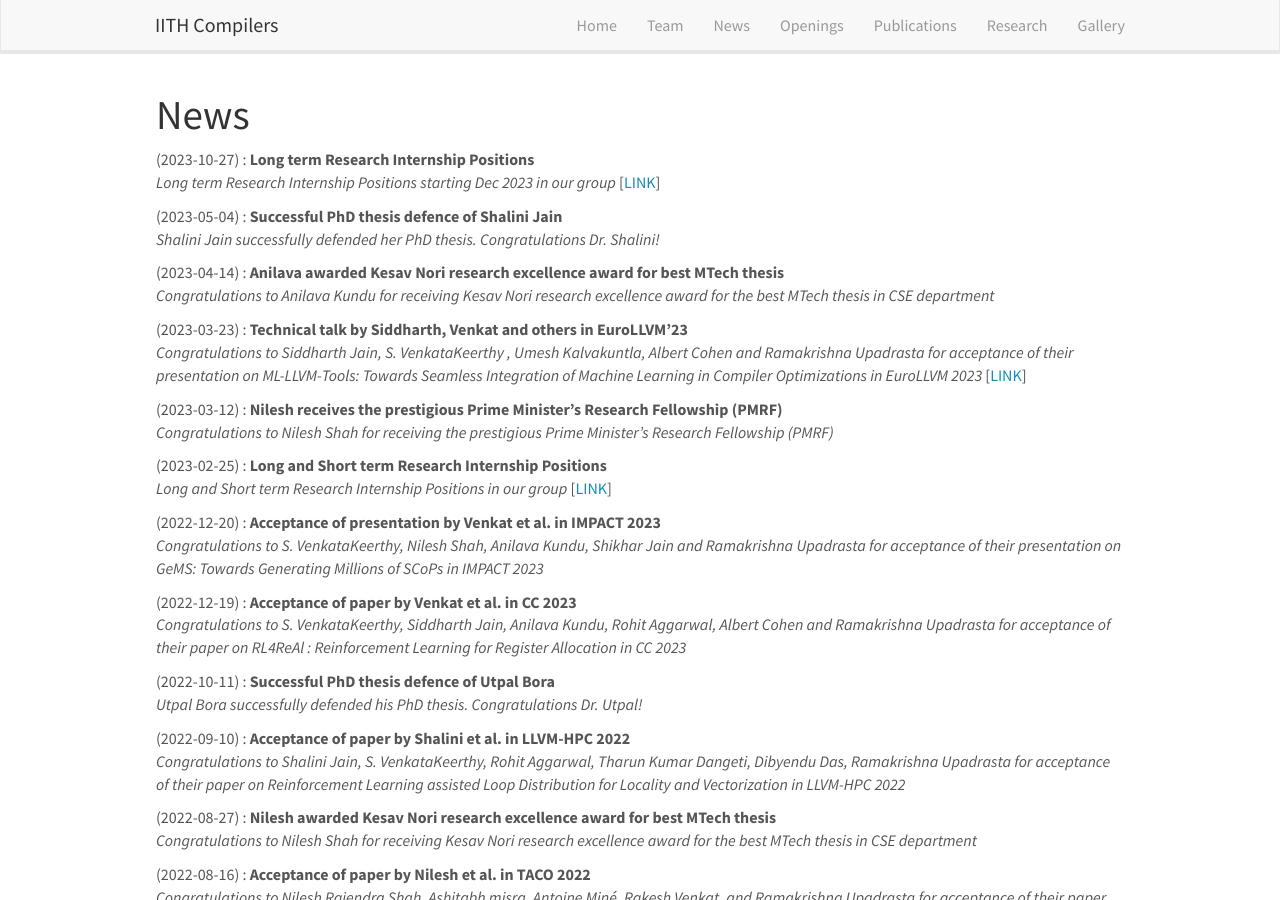
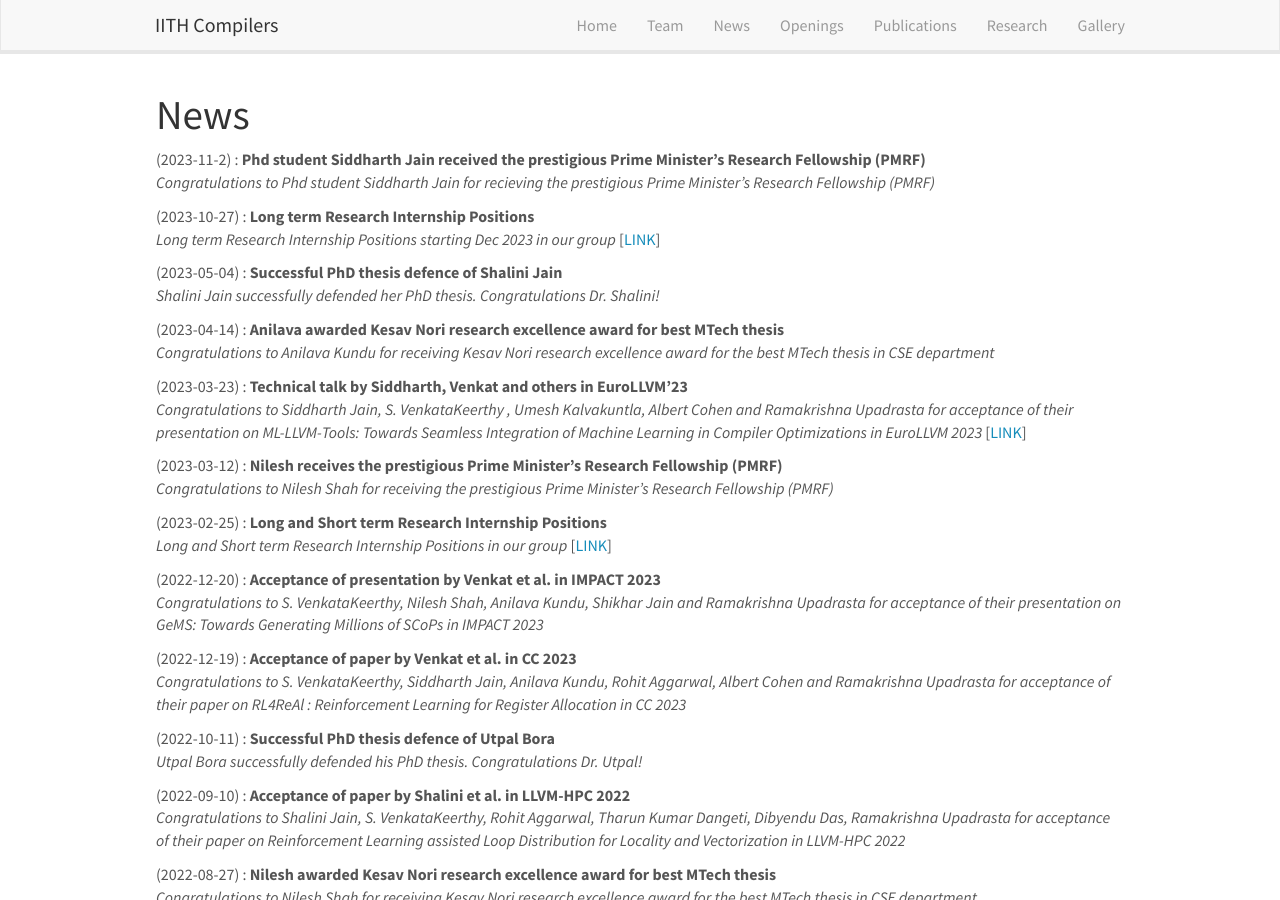
Before and after one commit to utpalbora/compilers.cse.iith.ac.in, a Jekyll site: the page built from _pages/allnews.md, in a window 1280 px wide and 900 px high. Built offline with Jekyll 4.4.1, drawn with Linux system fonts in a browser that asks for light colours; nearby versions of some CDN libraries.

Commit message:
Updates sept 23 (#87)
* Updated team and alumni pages

* Added alumni to team page, added css for square images, updated team members

* Corrected typos

* LinkedIn profiles updated

* Revert "Changes related to news (#79)"

This reverts commit d161fba1425fb04dac9a138d8c58ec4eda8d1b05.

* Revert "Revert "Changes related to news (#79)""

This reverts commit 800aa71673183bc07624aff4212f72a4e5bea69e.

* Merge changes, conflicts resolved

* Updated co-guides

* Updated co-guides

* Updated co-guides

* Image deleted

* PMRF news

* Prime Minister’s Research Fellowship news

---------

Co-authored-by: Neha Bhargava <nehabhrv31@gmail.com>
Co-authored-by: Soumya Banerjee <soumya.banerjee98@gmail.com>

```diff
--- a/_data/news.yml
+++ b/_data/news.yml
@@ -1,3 +1,9 @@
+- date: 2023-11-2
+  status: "Phd student Siddharth Jain received the prestigious Prime Minister’s Research Fellowship (PMRF)"
+  new: "false"
+  url: ""
+  headline: "Congratulations to Phd student Siddharth Jain for recieving the prestigious Prime Minister’s Research Fellowship (PMRF)"
+
 - date: 2023-10-27
   status: "Long term Research Internship Positions"
   new: "false"
```
